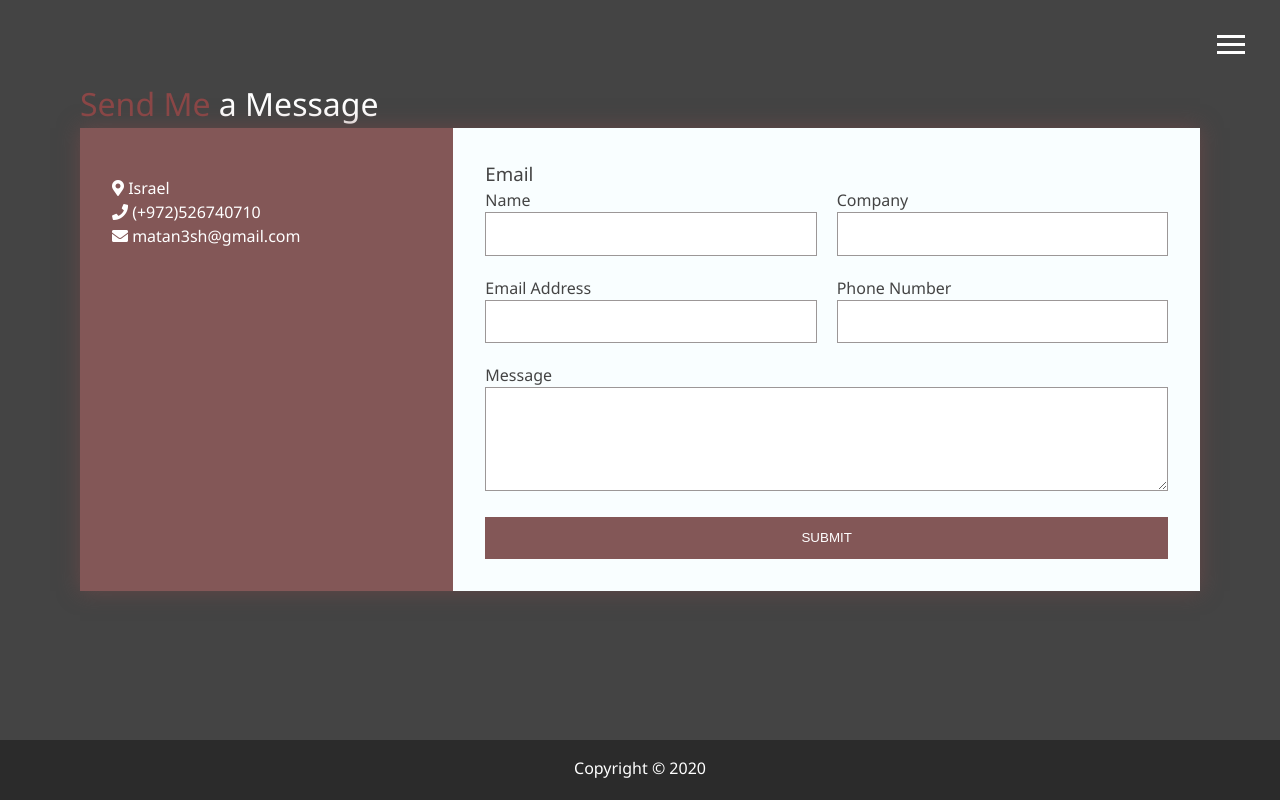
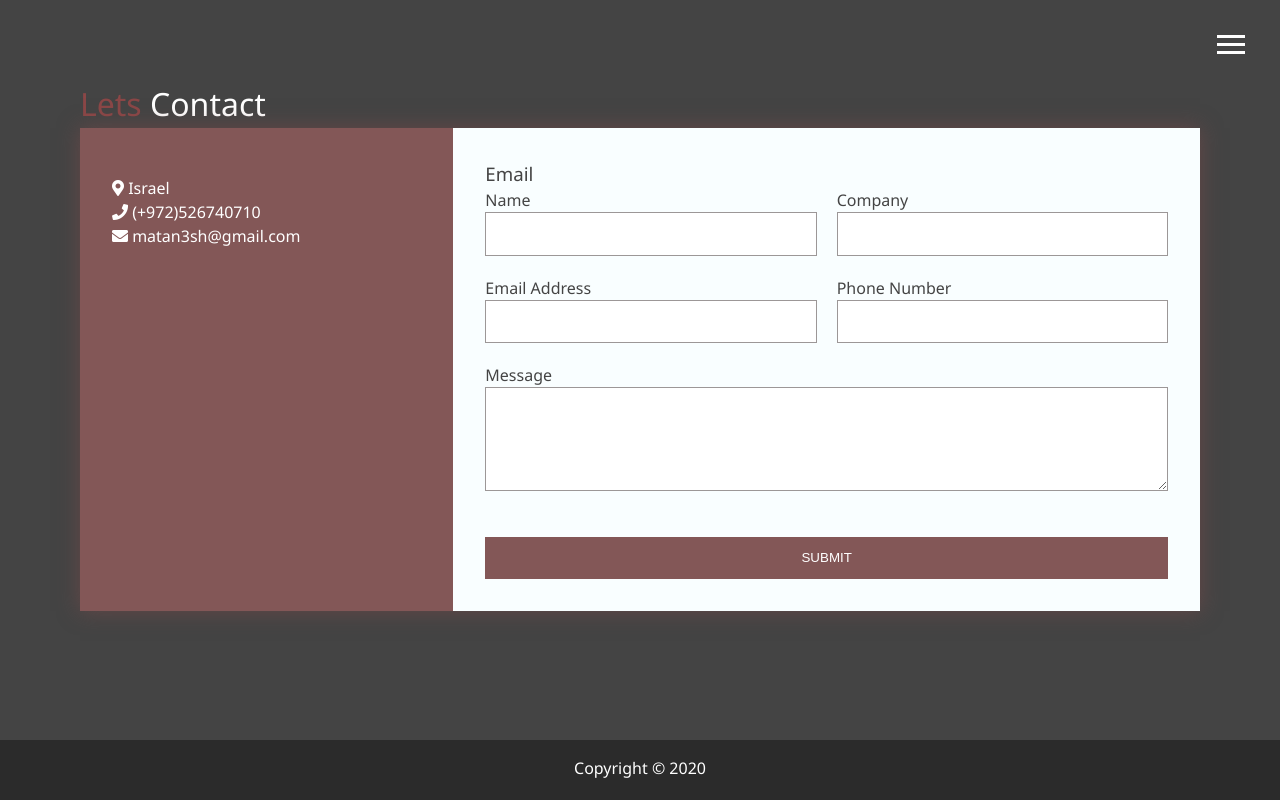
Before and after one commit to matan3sh/myPortfolio_html, a website: page dist/contact.html in a window 1280 px wide. Drawn offline with nearby package versions, Linux system fonts and the light colour scheme.

Commit message:
Handle contact form submission

```diff
--- a/dist/contact.html
+++ b/dist/contact.html
@@ -64,7 +64,7 @@
 
     <main id="contact">
       <div class="container">
-        <h1 class="brand"><span>Send Me </span>a Message</h1>
+        <h1 class="brand"><span>Lets </span>Contact</h1>
         <div class="wrapper animated bounceInLeft">
           <div class="company-info">
             <ul>
@@ -75,7 +75,7 @@
           </div>
           <div class="contact">
             <h3>Email</h3>
-            <form>
+            <form action="POST" data-netlify="true">
               <p>
                 <label>Name</label>
                 <input type="text" name="name" />
@@ -96,6 +96,9 @@
                 <label>Message</label>
                 <textarea name="message" rows="5"></textarea>
               </p>
+              <div class="full">
+                <div data-netlify-recaptcha="true"></div>
+              </div>
               <p class="full">
                 <button>Submit</button>
               </p>
```
